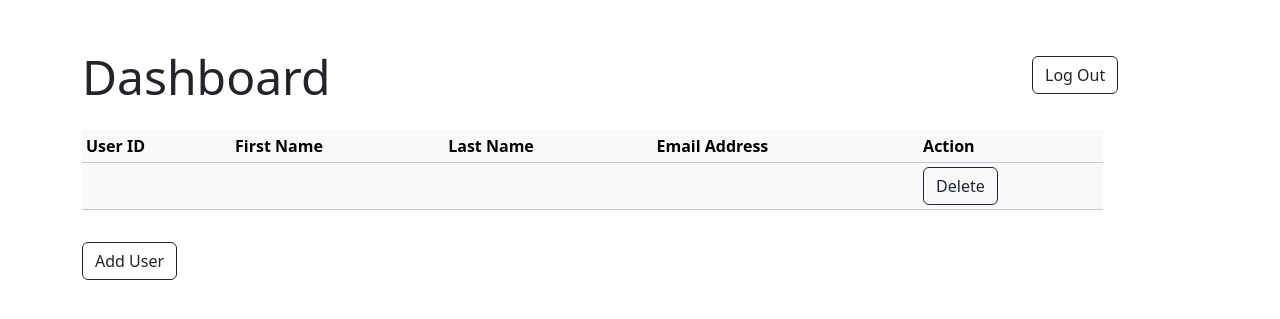
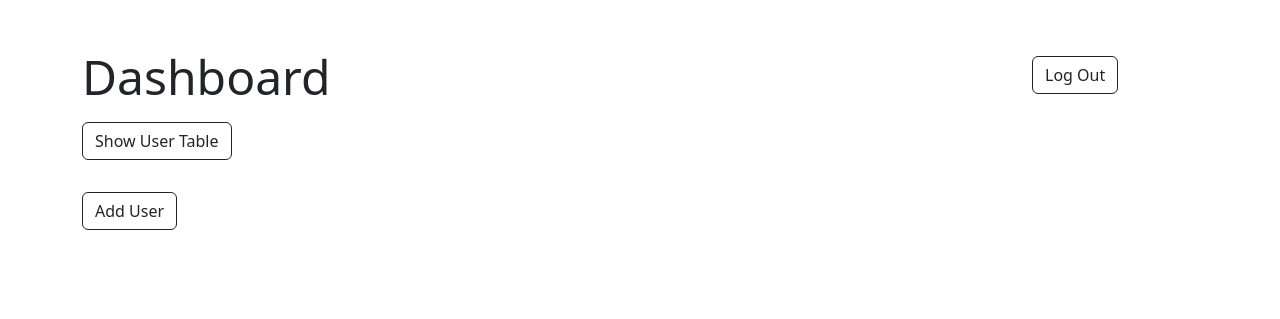
Before and after one commit to jennaluz/AJAX_LoginSystem, a PHP site: page / in a window 1280 px wide. Shown: the top 319 px of the page. Run offline with PHP 8.4, Linux system fonts and the light colour scheme; the visitor is signed in with stand-in values (Sample User, id 1); tables that the repository leaves empty or names only in its code hold one stand-in row (values such as "Sample post"); data that the repository does not hold is empty.

Commit message:
Add ajax loaded user table

```diff
--- a/content/index.php
+++ b/content/index.php
@@ -1,3 +1,5 @@
+<?php include('../include/authSession.inc.php'); ?>
+
 <!DOCTYPE html>
 <html lang="en">
     <head>
@@ -5,49 +7,15 @@
         <meta name="viewport" content="width=device-width initial-scale=1">
 
         <link href="https://cdn.jsdelivr.net/npm/bootstrap@5.3.0-alpha1/dist/css/bootstrap.min.css" rel="stylesheet" integrity="sha384-GLhlTQ8iRABdZLl6O3oVMWSktQOp6b7In1Zl3/Jr59b6EGGoI1aFkw7cmDA6j6gD" crossorigin="anonymous">
+        <link rel="stylesheet" href="./css/styles.css">
+
         <script src="https://cdn.jsdelivr.net/npm/bootstrap@5.3.0-alpha1/dist/js/bootstrap.bundle.min.js" integrity="sha384-w76AqPfDkMBDXo30jS1Sgez6pr3x5MlQ1ZAGC+nuZB+EYdgRZgiwxhTBTkF7CXvN" crossorigin="anonymous"></script>
-        <link rel="stylesheet" href="./css/styles.css">
+        <script src="https://code.jquery.com/jquery-3.6.4.min.js" integrity="sha256-oP6HI9z1XaZNBrJURtCoUT5SUnxFr8s3BzRl+cbzUq8=" crossorigin="anonymous"></script>
 
         <title>L4_SIMPLELOGIN</title>
     </head>
 
     <body>
-        <?php
-            include('../include/authSession.inc.php');
-            require('../include/database.inc.php');
-
-            $Query = "";
-            $Result = "";
-
-            $Query = "SELECT *
-                      FROM `Users`";
-
-            $Result = mysqli_query($Conn, $Query);
-
-            if (isset($_POST['AddNewUser'])) {
-                $FirstName = stripslashes($_REQUEST['FirstName']);      // remove backslashes
-                $FirstName = mysqli_real_escape_string($Conn, $FirstName);  // escapes special characters in a string
-
-                $LastName = stripslashes($_REQUEST['LastName']);
-                $LastName = mysqli_real_escape_string($Conn, $LastName);
-
-                $EmailAddress = stripslashes($_REQUEST['EmailAddress']);
-                $EmailAddress = mysqli_real_escape_string($Conn, $EmailAddress);
-
-                $Password = stripslashes($_REQUEST['Password']);
-                $Password = mysqli_real_escape_string($Conn, $Password);
-
-                $Query = "INSERT into `Users` (FirstName, LastName, EmailAddress, Password)
-                          VALUES ('$FirstName', '$LastName', '$EmailAddress', '" . md5($Password) . "')";
-
-                $Result = mysqli_query($Conn, $Query);
-
-                if ($Result) {
-                    header("Location: ./index.php");
-                }
-            }
-        ?>
-
         <div class="container mt-5">
             <div class="row">
                 <div class="col-10">
@@ -59,36 +27,13 @@
                 </div>
             </div>
 
-            <div class="row mt-3">
-                <div class="col-11">
-                    <table class="table table-sm table-light table-hover align-middle">
-                        <thead>
-                            <tr>
-                                <th scope="col">User ID</th>
-                                <th scope="col">First Name</th>
-                                <th scope="col">Last Name</th>
-                                <th scope="col">Email Address</th>
-                                <th scope="col">Action</th>
-                            </tr>
-                        </thead>
-
-                        <tbody>
-                            <?php while ($Row = mysqli_fetch_array($Result)):; ?>
-                            <tr>
-                                <td><?php echo $Row['UserID']; ?></td>
-                                <td><?php echo $Row['FirstName']; ?></td>
-                                <td><?php echo $Row['LastName']; ?></td>
-                                <td><?php echo $Row['EmailAddress']; ?></td>
-                                <td>
-                                    <a class="btn btn-outline-dark" href="../include/delete.inc.php?UserID=<?php echo $Row['UserID']; ?>">Delete</a>
-                                </td>
-                            </tr>
-                            <?php endwhile; ?>
-                        </tbody>
-                    </table>
+            <div class="col pt-2">
+                <button class="btn btn-outline-dark" id="toggle-btn" onclick="toggle_table()">Show User Table</button>
             </div>
 
-                <div class="col"></div>
+            <div class="row mt-3">
+                <div class="col-10" id="user-table">
+                </div>
             </div>
 
             <div class="row mt-3">
@@ -99,8 +44,7 @@
                 </div>
             </div>
 
-        <?php
-            if (isset($_POST['AddUser'])) { ?>
+        <?php if (isset($_POST['AddUser'])) { ?>
             <form action="" method="post" class="mt-3">
                 <div class="row">
                     <div class="col-6">
@@ -134,9 +78,23 @@
                     <div class="col-10"></div>
                 </div>
             </form>
-        <?php
+        <?php } ?>
+
+        <script type="text/javascript">
+            function toggle_table() {
+                const inactive = "Show User Table";
+                const active = "Hide User Table";
+                const toggle_btn = document.getElementById("toggle-btn");
+
+                if (toggle_btn.innerHTML == inactive) {
+                    toggle_btn.innerHTML = active;
+                    $("#user-table").load("./user_table.php");
+                } else {
+                    toggle_btn.innerHTML = inactive;
+                    $("#user-table").empty();
                 }
-        ?>
+            }
+        </script>
 
         </div>
     </body>
```
Also changed, not shown: content/user_table.php (added, +56 -0 lines). Lines whose indentation alone changed are shown as unchanged.
